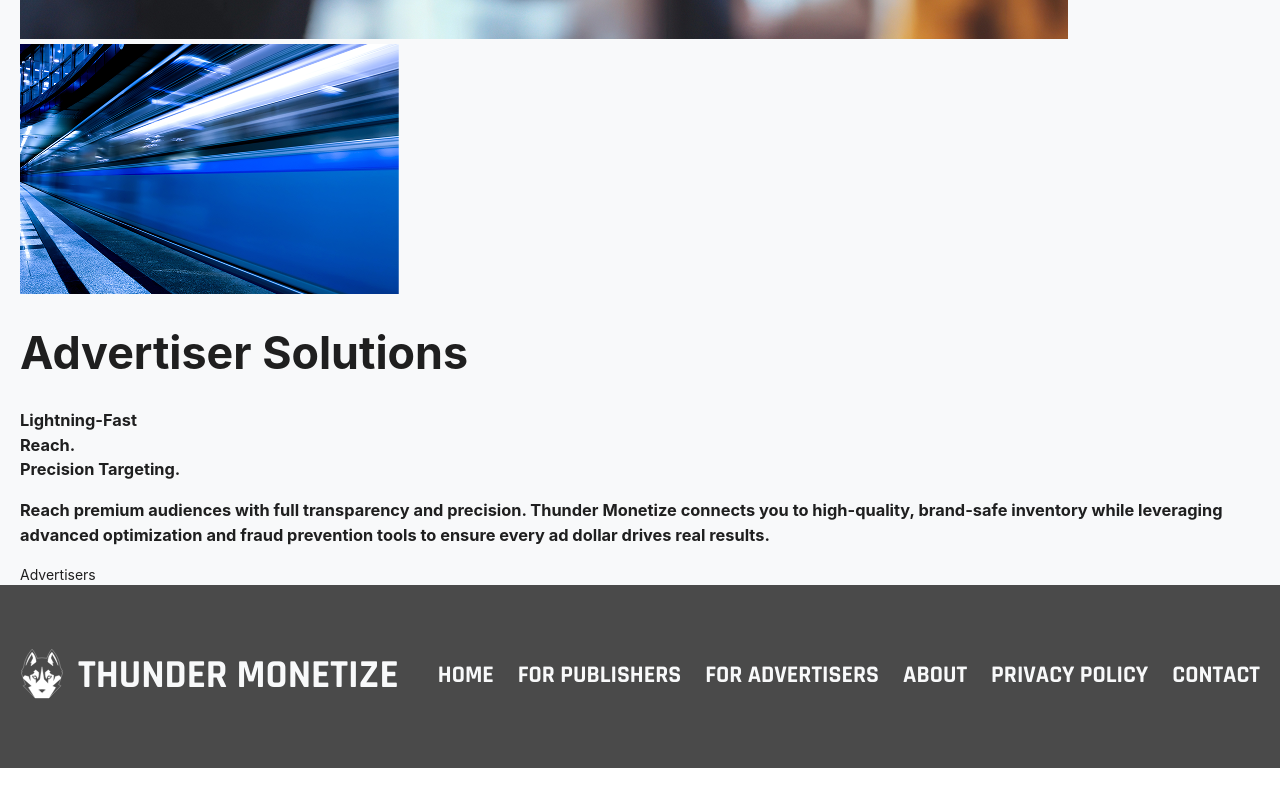
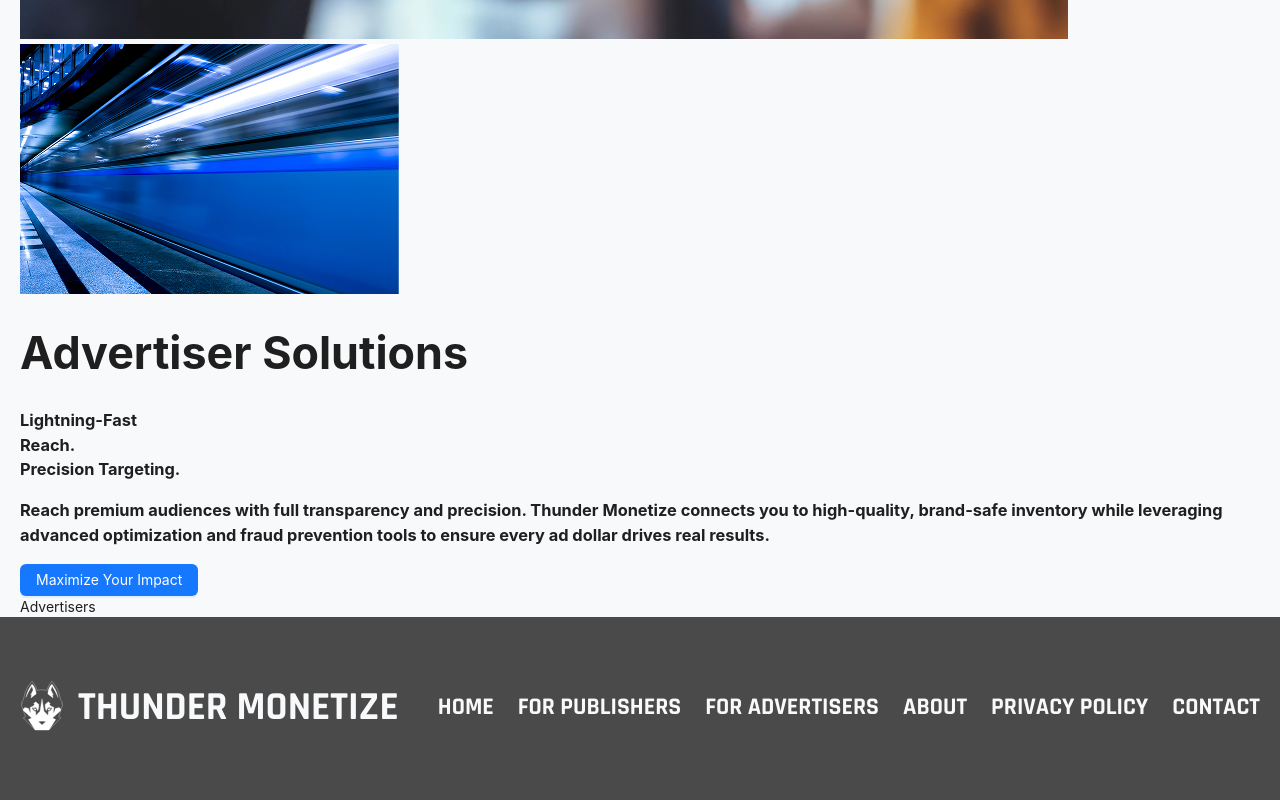
Before and after one commit to jwong65/vite-react-site, a React (Vite) app: page /advertisers in a window 1280 px wide. Shown: the part 911-1711 px from the top of the page. Before the commit the page ends 1679 px from the top, so only its background shows below. Built offline with nearby package versions, Linux system fonts and the light colour scheme.

Commit message:
Added the button and link to advertiser page

```diff
--- a/src/pages/Advertisers.jsx
+++ b/src/pages/Advertisers.jsx
@@ -1,5 +1,6 @@
 import React from 'react'
 import { Link } from 'react-router-dom'
+import { Button } from 'antd'
 
 import "./advertisers.css"
 import advertiserPhoto from "../assets/advertiser_photo1.png"
@@ -25,6 +26,9 @@ export default function Advertisers() {
           <h3 className='advertiser-sub-heading2'>
             Reach premium audiences with full transparency and precision. Thunder Monetize connects you to high-quality, brand-safe inventory while leveraging advanced optimization and fraud prevention tools to ensure every ad dollar drives real results.
           </h3>
+          <Link to='/contact'>
+            < Button type='primary'>Maximize Your Impact</Button>
+          </Link>
         </div>
       </div>
       Advertisers
```
